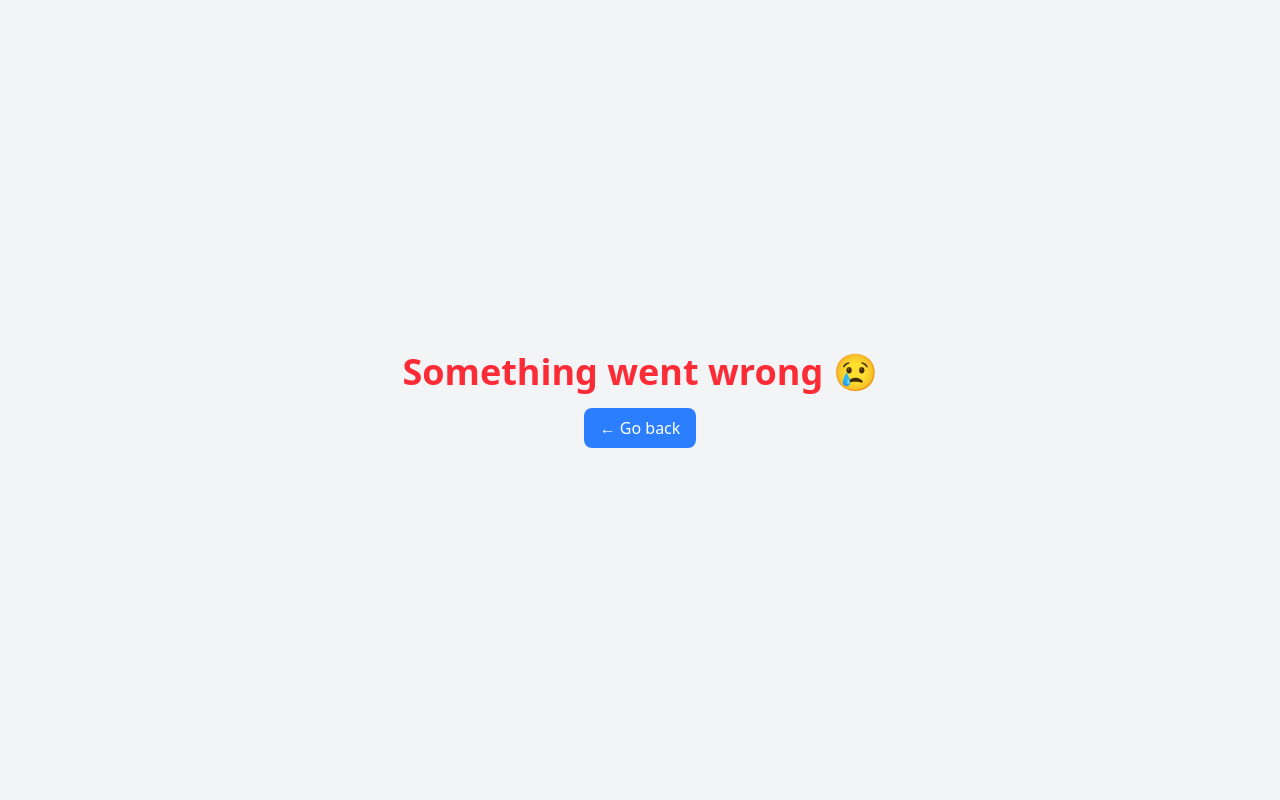
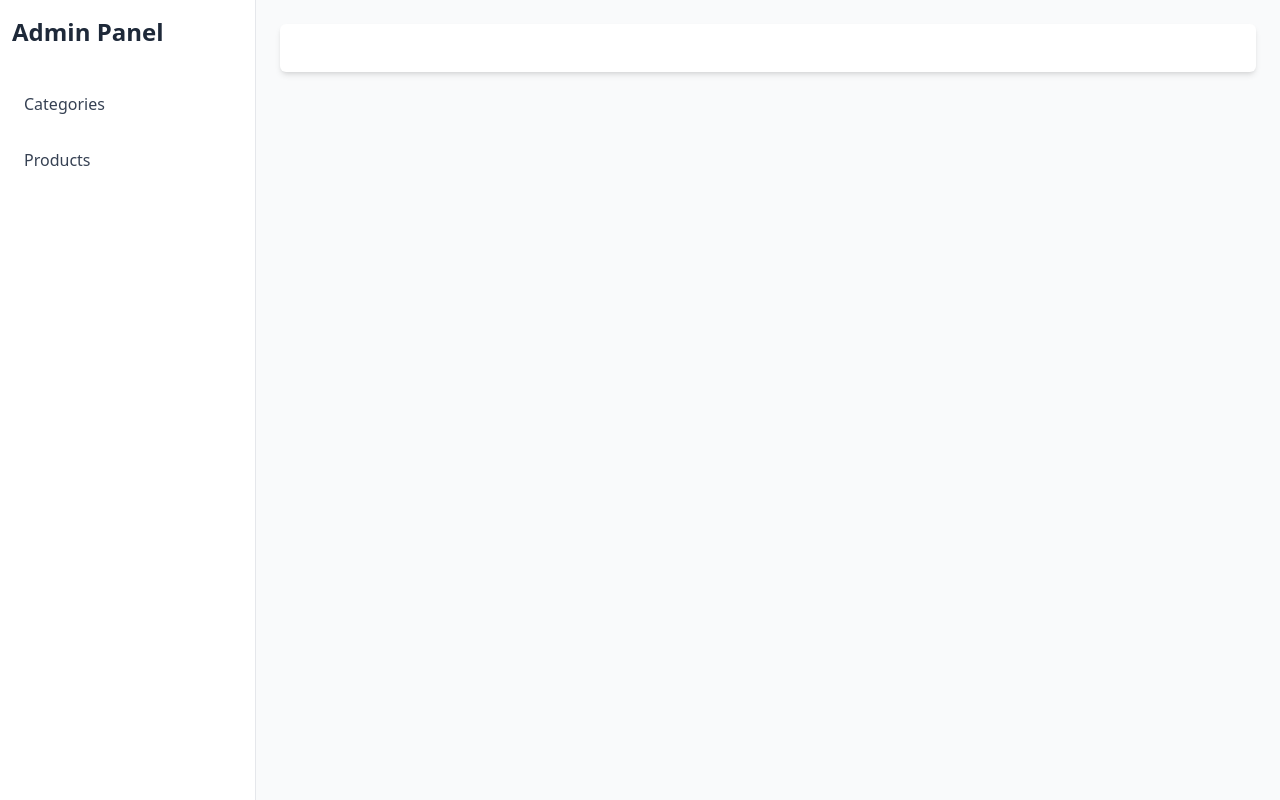
Before and after one commit to gdevgproject/fpoly-react-asm, a React (Vite) app: page /admin in a window 1280 px wide. Built offline with nearby package versions, Linux system fonts and the light colour scheme.

Commit message:
feat: admin layout, route, db.json

```diff
--- /dev/null
+++ b/src/admin/AdminLayout.tsx
@@ -0,0 +1,49 @@
+import { NavLink, Outlet } from 'react-router'
+
+export default function AdminLayout() {
+  return (
+    <div className='flex h-screen bg-gray-50'>
+      {/* Sidebar */}
+      <div className='fixed top-0 left-0 h-full w-64 overflow-y-auto border-r border-gray-200 bg-white px-3 py-4'>
+        <div className='mb-8'>
+          <h1 className='text-2xl font-bold text-gray-800'>Admin Panel</h1>
+        </div>
+        <nav>
+          <ul>
+            <li className='mb-2'>
+              <NavLink
+                to='/admin/categories'
+                className={({ isActive }) =>
+                  `block rounded-md p-3 text-gray-700 hover:bg-gray-100 ${
+                    isActive ? 'bg-green-100 font-medium text-green-700' : ''
+                  }`
+                }
+              >
+                Categories
+              </NavLink>
+            </li>
+            <li className='mb-2'>
+              <NavLink
+                to='/admin/products'
+                className={({ isActive }) =>
+                  `block rounded-md p-3 text-gray-700 hover:bg-gray-100 ${
+                    isActive ? 'bg-green-100 font-medium text-green-700' : ''
+                  }`
+                }
+              >
+                Products
+              </NavLink>
+            </li>
+          </ul>
+        </nav>
+      </div>
+
+      {/* Main Content */}
+      <div className='ml-64 flex-1 overflow-y-auto p-6'>
+        <div className='rounded-md bg-white p-6 shadow-md'>
+          <Outlet />
+        </div>
+      </div>
+    </div>
+  )
+}
--- /dev/null
+++ b/src/db.json
@@ -0,0 +1,69 @@
+{
+  "categories": [
+    {
+      "id": 1,
+      "name": "DSLR Cameras",
+      "image": "https://images.pexels.com/photos/1624496/pexels-photo-1624496.jpeg?auto=compress&cs=tinysrgb&w=1260&h=750&dpr=2"
+    },
+    {
+      "id": 2,
+      "name": "Mirrorless Cameras",
+      "image": "https://images.pexels.com/photos/699466/pexels-photo-699466.jpeg?auto=compress&cs=tinysrgb&w=1260&h=750&dpr=2"
+    },
+    {
+      "id": 3,
+      "name": "Lenses",
+      "image": "https://images.pexels.com/photos/90946/pexels-photo-90946.jpeg?auto=compress&cs=tinysrgb&w=1260&h=750&dpr=2"
+    },
+    {
+      "id": 4,
+      "name": "Tripods",
+      "image": "https://images.pexels.com/photos/266194/pexels-photo-266194.jpeg?auto=compress&cs=tinysrgb&w=1260&h=750&dpr=2"
+    },
+    {
+      "id": 5,
+      "name": "Camera Bags",
+      "image": "https://images.pexels.com/photos/208598/pexels-photo-208598.jpeg?auto=compress&cs=tinysrgb&w=1260&h=750&dpr=2"
+    }
+  ],
+  "products": [
+    {
+      "id": 1,
+      "name": "Canon EOS 5D Mark IV",
+      "price": 2499.0,
+      "categoryId": 1,
+      "image": "https://www.bhphotovideo.com/images/images250x250/canon_1483c002_eos_5d_mark_iv_1272154.jpg",
+      "quantity": 10
+    },
+    {
+      "id": 2,
+      "name": "Sony Alpha a7 III",
+      "price": 1999.0,
+      "categoryId": 2,
+      "image": "https://www.bhphotovideo.com/images/images250x250/sony_ilce_7m3_b_alpha_a7iii_mirrorless_digital_1392544.jpg",
+      "quantity": 5
+    },
+    {
+      "id": 3,
+      "name": "Sigma 24-70mm f/2.8 DG OS HSM Art Lens for Canon EF",
+      "price": 1299.0,
+      "categoryId": 3,
+      "image": "https://www.bhphotovideo.com/images/images250x250/sigma_579101_24_70mm_f_2_8_dg_1461438.jpg"
+    },
+    {
+      "id": 4,
+      "name": "Manfrotto Befree Advanced Travel Tripod",
+      "price": 199.0,
+      "categoryId": 4,
+      "image": "https://www.bhphotovideo.com/images/images250x250/manfrotto_mkmcadv5_bhus_befree_adv_carbon_fiber_1497674.jpg"
+    },
+    {
+      "id": 5,
+      "name": "Lowepro ProTactic 450 AW II Camera Backpack",
+      "price": 229.0,
+      "categoryId": 5,
+      "image": "https://www.bhphotovideo.com/images/images250x250/lowepro_lp37177_protactic_450_aw_ii_1524844.jpg",
+      "quantity": 15
+    }
+  ]
+}
```
Also changed, not shown: package.json (+6 -3 lines), src/App.tsx (+17 -0 lines), 1 other file (tests, documents, lock files or other folders).
